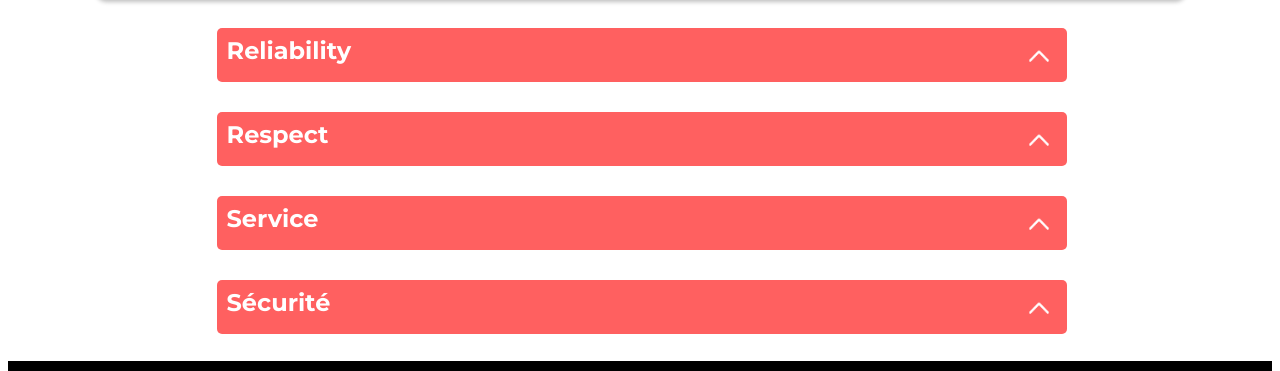
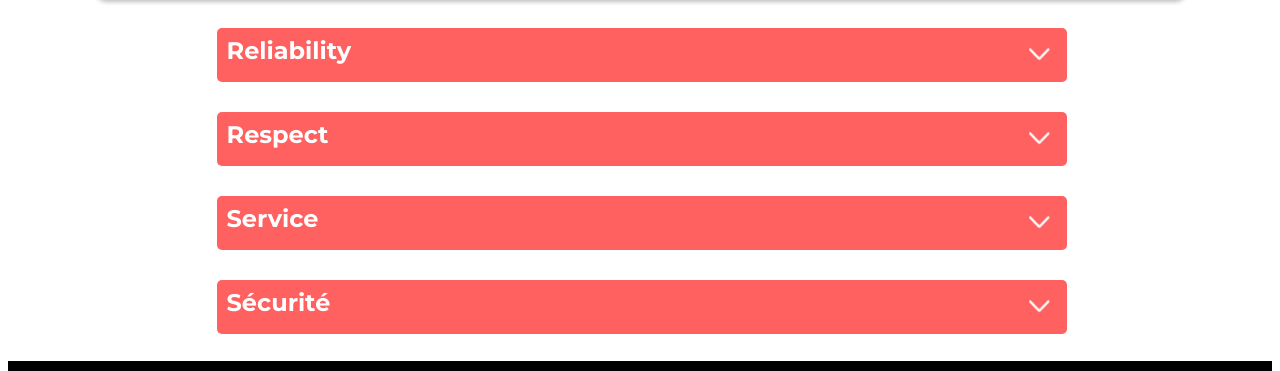
Before and after one commit to sdeorym/Kasa, a React (Vite) app: page /about in a window 1280 px wide. Shown: the part 352-723 px from the top of the page. Built offline with nearby package versions, Linux system fonts and the light colour scheme.

Commit message:
Arrow animation, still not perfect

```diff
--- a/src/components/general/ArrowButton.jsx
+++ b/src/components/general/ArrowButton.jsx
@@ -4,9 +4,34 @@ import { useState, useEffect } from 'react';
 
 function ArrowButton() {
     const [arrowPosition, setArrowPosition] = useState(false);
+    const [clicked, setClicked] = useState(false);
+    const [ccw, setCcw]=useState(true);
+    const [cw, setCw]=useState(false);
+
+    const handleClick = () => {
+        setClicked(true);
+    };
+
+    useEffect(() => {
+        function arrowAnim() {
+            if (clicked == true) {
+                if (arrowPosition == false) {
+                    setCcw(true);
+                    setCw(false);
+                    setArrowPosition(true);
+                    setClicked(false);
+                } else {
+                    setArrowPosition(false);
+                    setClicked(false);
+                }
+            }
+        }
+        arrowAnim();
+    }, [clicked]);
+
     return(
         <>
-            <img src={arrow} className="arrow"></img>
+            <img src={arrow} onClick={handleClick} className={`arrow ${!arrowPosition ? "ccw-turning" : "cw-turning"}`}></img>
         </>
     )
 }
--- a/src/styles/FixedElements/PinkBox.css
+++ b/src/styles/FixedElements/PinkBox.css
@@ -33,6 +33,30 @@
     /*margin-bottom: -5px;*/
 }
 
+@keyframes counter-clockwise {
+    0% {
+        transform: rotate(0deg);
+    } 50% {
+            transform: rotate(-90deg);
+    } 100% {
+        transform: rotate(-180deg); }
+}
+.ccw-turning {
+    animation: counter-clockwise 3s ease forwards;
+}
+
+@keyframes clockwise {
+    0% {
+        transform: rotate(0deg);
+    } 50% {
+            transform: rotate(90deg);
+    } 100% {
+        transform: rotate(180deg); }
+}
+.cw-turning {
+    animation: clockwise 2s ease forwards;
+}
+
 @media (min-width: 767px) {
     .pinky {
         height: 54px;
```
